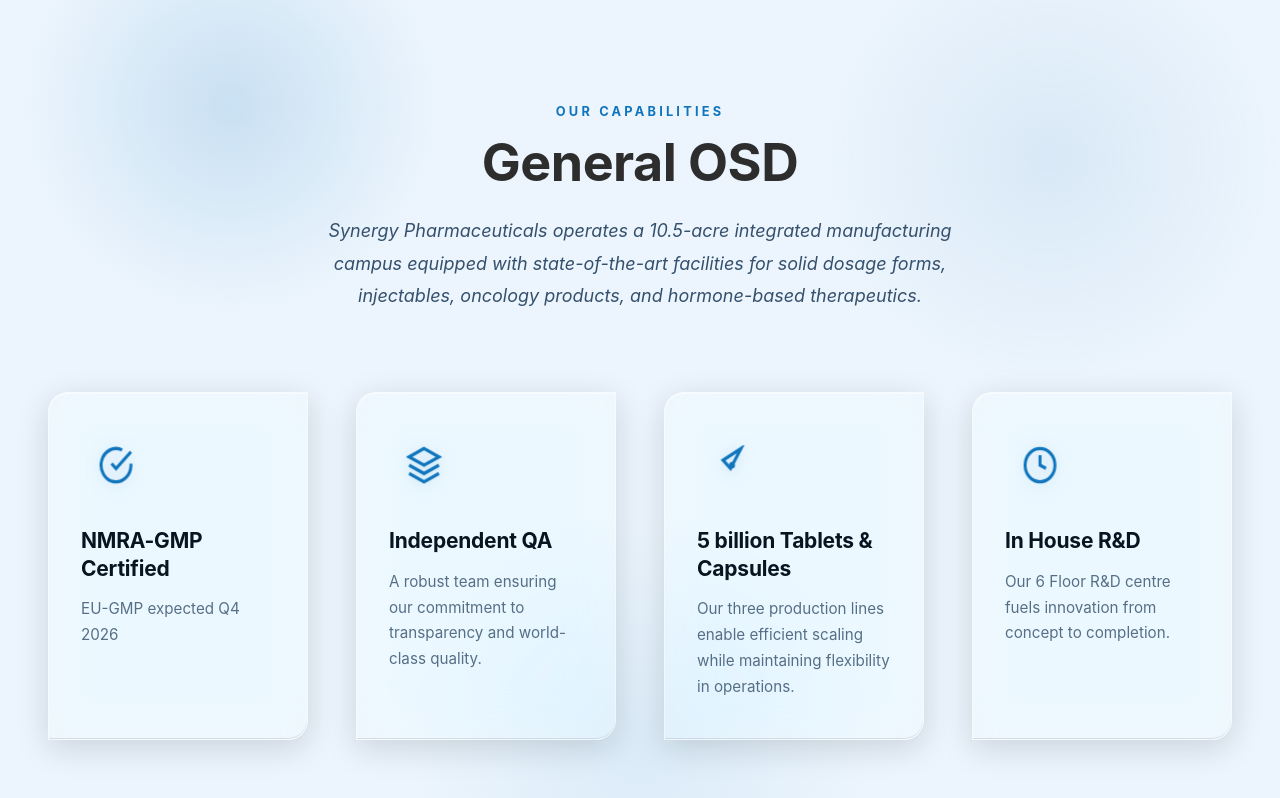
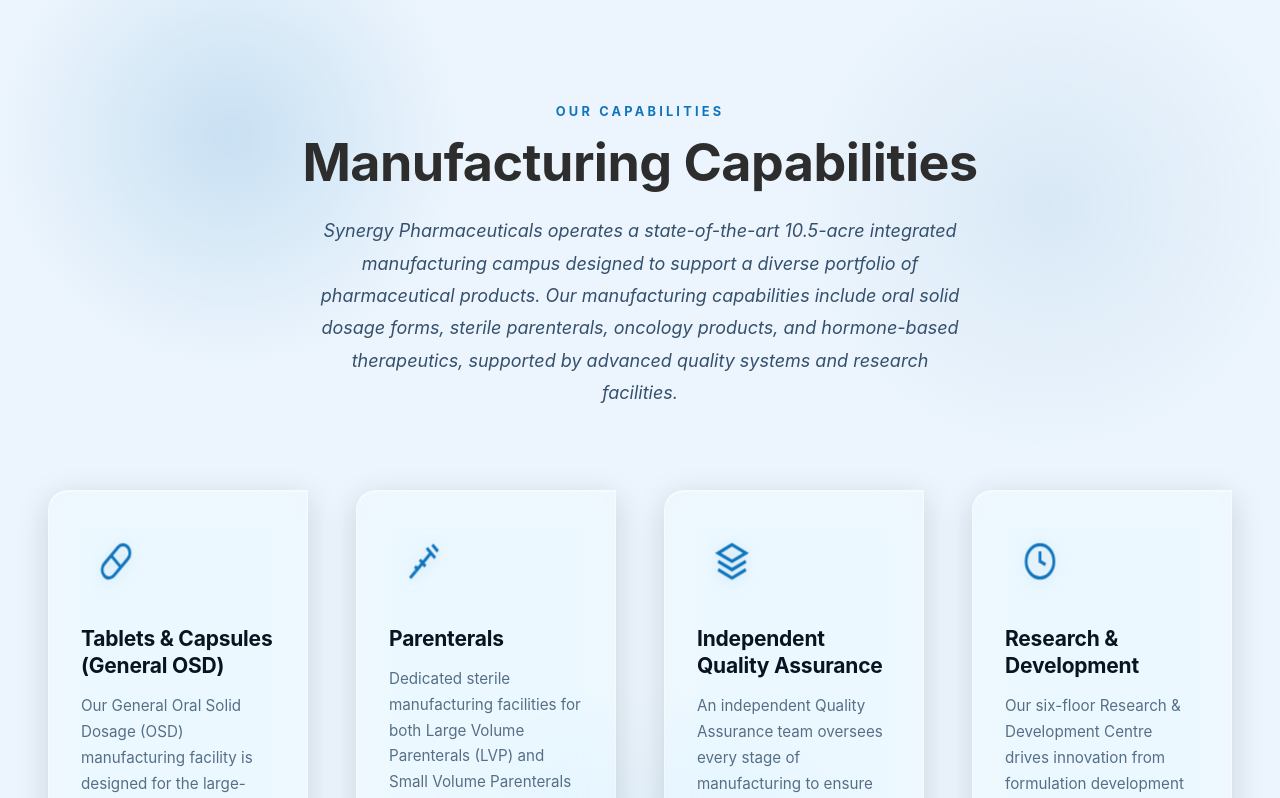
Before and after one commit to Anuththara-Rajakaruna/Synergy_pharma_website, a Next.js app: page /facility in a window 1280 px wide. Shown: the part 882-1680 px from the top of the page. Built offline with nearby package versions, Linux system fonts and the light colour scheme.

Commit message:
Facility page
General OSD changed as Manufacturing Capabilities

```diff
--- a/src/app/facility/page.tsx
+++ b/src/app/facility/page.tsx
@@ -106,7 +106,7 @@
               transition={{ duration: 0.6, delay: 0.2 }}
               viewport={{ once: true }}
             >
-              General OSD
+              Manufacturing Capabilities
             </motion.h2>
             <motion.p
               className="facility-capabilitiesSubtitle facility-subtitle"
@@ -115,27 +115,42 @@
               transition={{ duration: 0.6, delay: 0.3 }}
               viewport={{ once: true }}
             >
-              Synergy Pharmaceuticals operates a 10.5-acre integrated manufacturing campus equipped with
-              state-of-the-art facilities for solid dosage forms, injectables, oncology products, and hormone-based
-              therapeutics.
+              Synergy Pharmaceuticals operates a state-of-the-art 10.5-acre integrated manufacturing campus designed
+              to support a diverse portfolio of pharmaceutical products. Our manufacturing capabilities include oral
+              solid dosage forms, sterile parenterals, oncology products, and hormone-based therapeutics, supported
+              by advanced quality systems and research facilities.
             </motion.p>
           </ScrollReveal>
 
           <ScrollRevealContainer staggerDelay={0.12} className="facility-capabilitiesGrid">
             {[
               {
-                title: "NMRA-GMP Certified",
-                description: "EU-GMP expected Q4 2026",
+                title: "Tablets & Capsules (General OSD)",
+                description: "Our General Oral Solid Dosage (OSD) manufacturing facility is designed for the large-scale production of tablets and capsules with an annual manufacturing capacity of 5 billion units, meeting international quality standards.",
                 icon: (
                   <svg viewBox="0 0 24 24" fill="none" stroke="currentColor" strokeWidth="2">
-                    <path d="M22 11.08V12a10 10 0 1 1-5.93-9.14" />
-                    <polyline points="22 4 12 14.01 9 11.01" />
+                    <path d="m10.5 20.5 10-10a4.95 4.95 0 1 0-7-7l-10 10a4.95 4.95 0 1 0 7 7Z" />
+                    <path d="m8.5 8.5 7 7" />
                   </svg>
                 )
               },
               {
-                title: "Independent QA",
-                description: "A robust team ensuring our commitment to transparency and world-class quality.",
+                title: "Parenterals",
+                description: "Dedicated sterile manufacturing facilities for both Large Volume Parenterals (LVP) and Small Volume Parenterals (SVP), designed to deliver safe, high-quality injectable pharmaceutical products.",
+                icon: (
+                  <svg viewBox="0 0 24 24" fill="none" stroke="currentColor" strokeWidth="2">
+                    <path d="m18 2 4 4" />
+                    <path d="m14 4 6 6" />
+                    <path d="M17 7 6 18" />
+                    <path d="m9 11 4 4" />
+                    <path d="m7 15-1.5 1.5" />
+                    <path d="m6 18-4 4" />
+                  </svg>
+                )
+              },
+              {
+                title: "Independent Quality Assurance",
+                description: "An independent Quality Assurance team oversees every stage of manufacturing to ensure full compliance with GMP requirements, regulatory expectations, and the highest quality standards.",
                 icon: (
                   <svg viewBox="0 0 24 24" fill="none" stroke="currentColor" strokeWidth="2">
                     <path d="M12 2L2 7l10 5 10-5-10-5z" />
@@ -145,18 +160,8 @@
                 )
               },
               {
-                title: "5 billion Tablets & Capsules",
-                description: "Our three production lines enable efficient scaling while maintaining flexibility in operations.",
-                icon: (
-                  <svg viewBox="0 0 24 24" fill="none" stroke="currentColor" strokeWidth="2">
-                    <path d="M6 9l12-7-7 12-5-5z" />
-                    <circle cx="12" cy="12" r="1" />
-                  </svg>
-                )
-              },
-              {
-                title: "In House R&D",
-                description: "Our 6 Floor R&D centre fuels innovation from concept to completion.",
+                title: "Research & Development",
+                description: "Our six-floor Research & Development Centre drives innovation from formulation development through process optimization and technology transfer, supporting continuous product development.",
                 icon: (
                   <svg viewBox="0 0 24 24" fill="none" stroke="currentColor" strokeWidth="2">
                     <circle cx="12" cy="12" r="10" />
```
